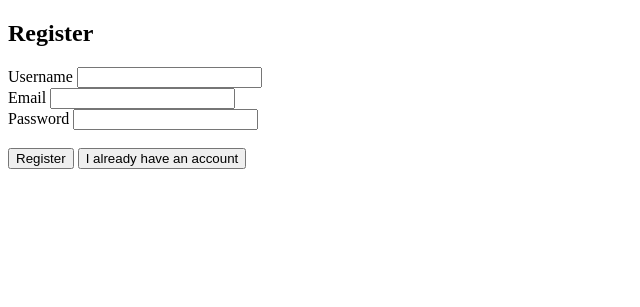
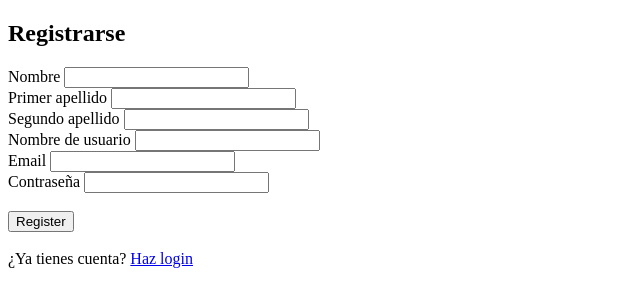
Before and after one commit to Onkar-code/phpProjecteUF3, a PHP site: page /register.php in a window 1280 px wide. Shown: the top 307 px of the page, without its empty margins (0-640 px from the left). Run offline with PHP 8.4, Linux system fonts and the light colour scheme.

Commit message:
login done (i think)

```diff
--- a/register.php
+++ b/register.php
@@ -1,22 +1,36 @@
+<?php
+	session_start();
+
+?>
+
 <!DOCTYPE html>
 <html>
 <head>
-	<title>Register</title>
+	<title>Registrarse</title>
 </head>
 <body>
-	<h2>Register</h2>
+	<h2>Registrarse</h2>
 	<form method="post" action="">
-        <label>Username</label>
+		<label>Nombre</label>
+        <input type="text" name="user" required /><br>
+
+		<label>Primer apellido</label>
+        <input type="text" name="user" required /><br>
+
+		<label>Segundo apellido</label>
+        <input type="text" name="user" required /><br>
+
+        <label>Nombre de usuario</label>
         <input type="text" name="user" required /><br>
 
         <label>Email</label>
         <input type="email" name="email" required /><br>
 
-        <label>Password</label>
+        <label>Contraseña</label>
         <input type="password" name="password" required /><br><br>
 
-	    <input type="submit" name="register" value="Register"></button>
-	    <input type="submit" name="login" value="I already have an account"></button>
-	</form>
+	    <input type="submit" name="register" value="Register" />
+	</form><br>
+	¿Ya tienes cuenta? <a href='login.php'>Haz login</a>
 </body>
 </html>
```
Also changed, not shown: Script_DB.sql (+5 -5 lines), login.php (+22 -19 lines).
